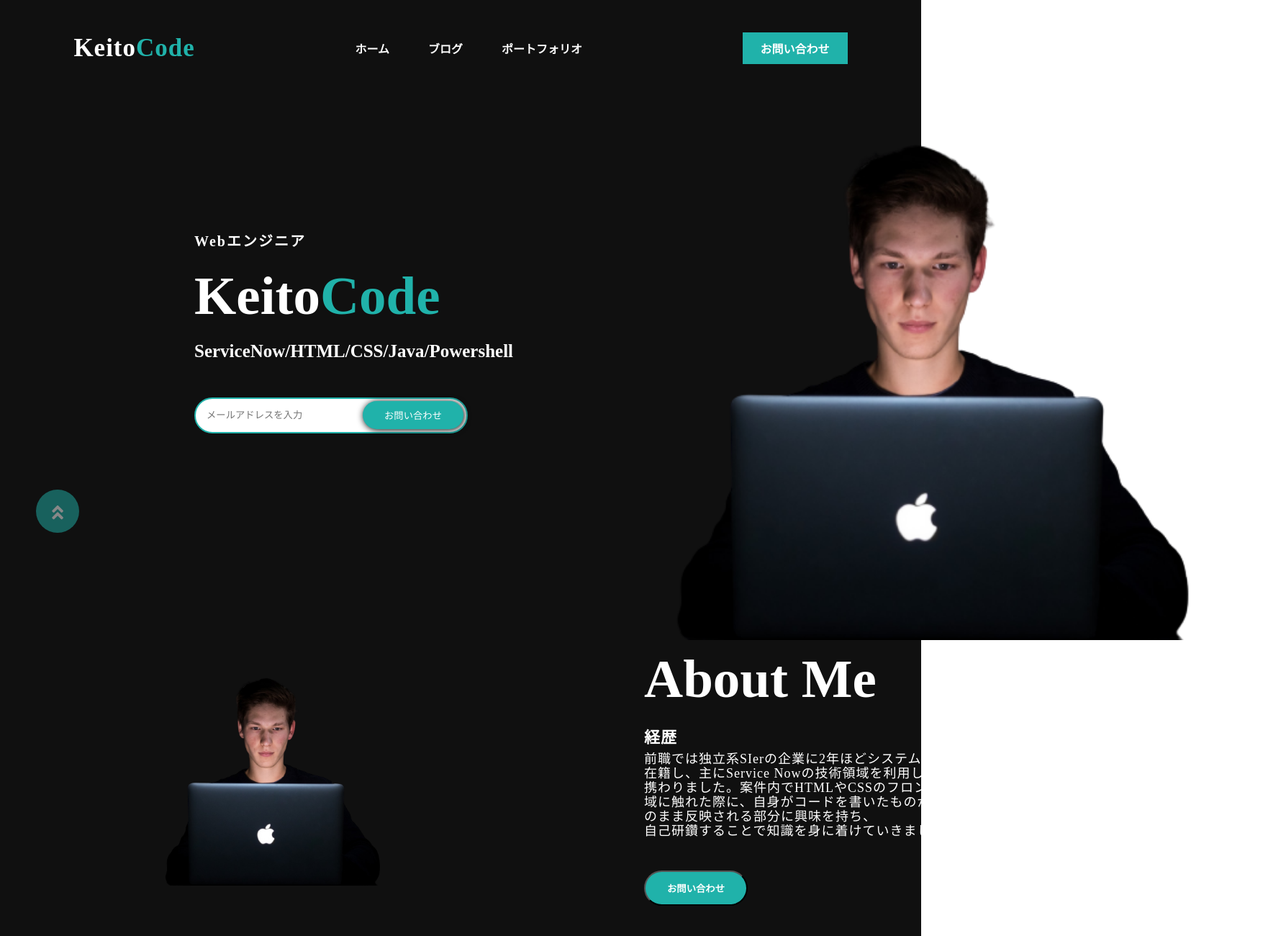
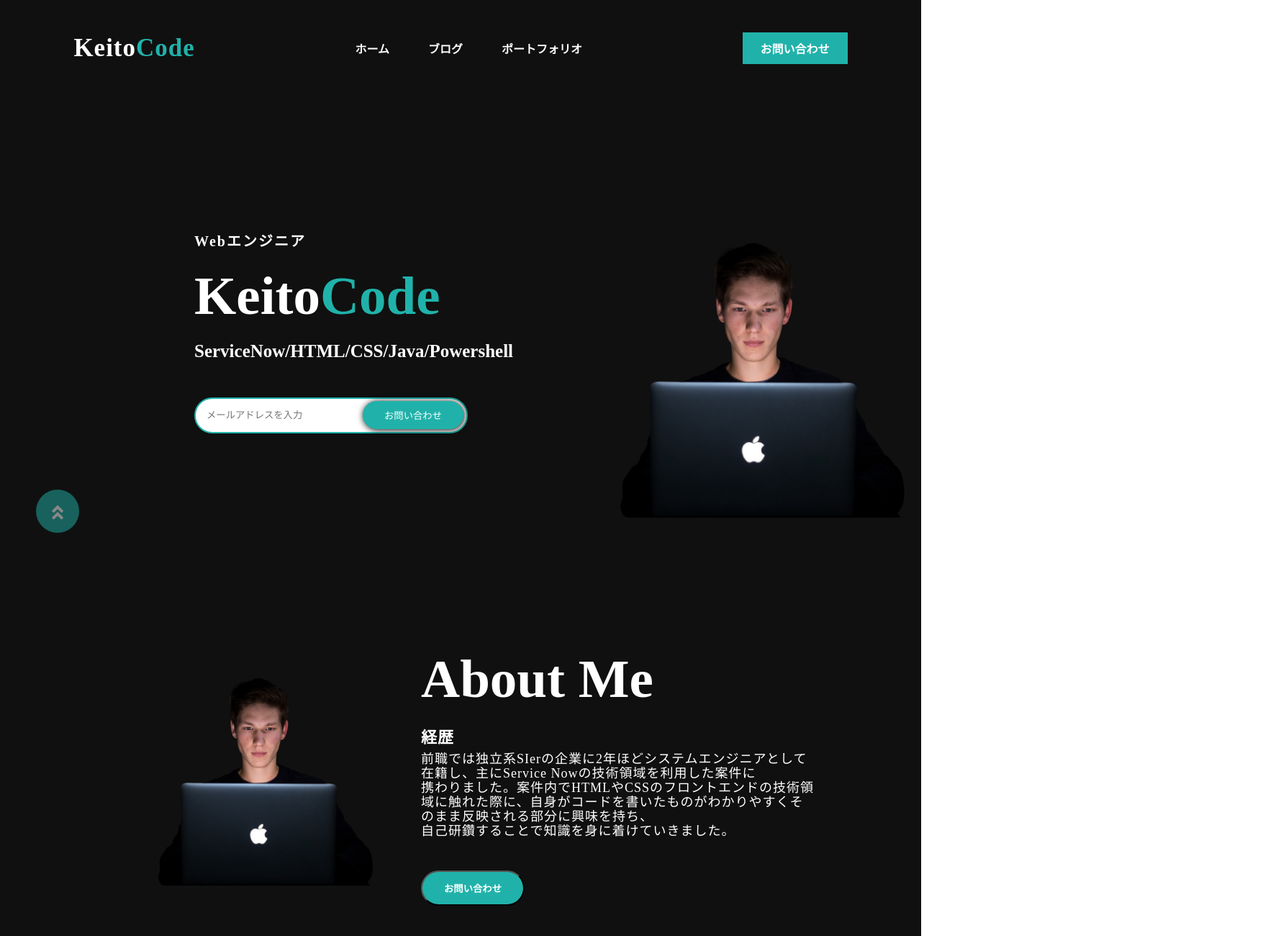
Before and after one commit to matsumotokeit/portfolio, a plain HTML site: page index.html in a window 1280 px wide. Shown: the top 1300 px of the page at 72% size, 1787 px wide, since content can reach past the window. Drawn offline with Linux system fonts and the light colour scheme; a web font is replaced by a local one.

Commit message:
Update style.css

```diff
--- a/style.css
+++ b/style.css
@@ -104,9 +104,8 @@ padding-top: 230px;
 }
 
 .content .body img{
-   width: 1080px;
-   height: 720px;
-   margin-top: -150px;
+   width: 700px;
+   height: 400px;
    margin-left: 50px;
 }
 
@@ -170,7 +169,7 @@ h4{
 }
 
 .main{
-    width: 1600px;
+    width: 1000px;
     display: flex;
     margin: 0 auto;
     align-items:center;
@@ -233,7 +232,7 @@ button:hover{
 }
 
 .card{
-    height: 420px;
+    height: 520px;
     width: 365px;
     background-color: #191919;
     padding:20px 35px;
@@ -271,7 +270,10 @@ h5{
     border-radius: 50px;
     transition: all 0.3s;
     text-decoration: none;
+    display: flex;
+    flex-direction: column;
 }
+
 
 .card .button:hover {
     background-color: transparent;
```
